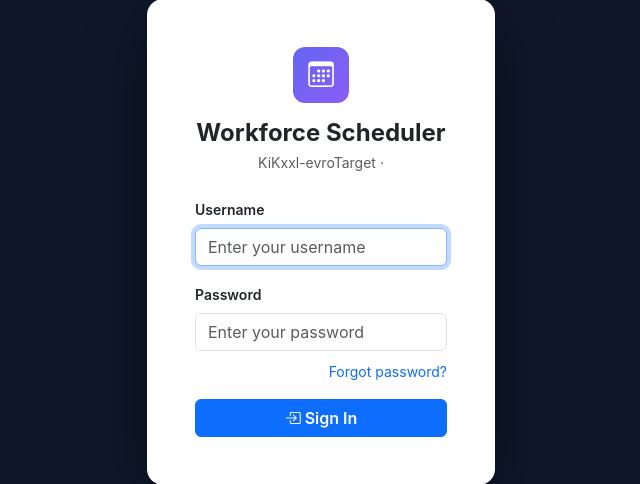
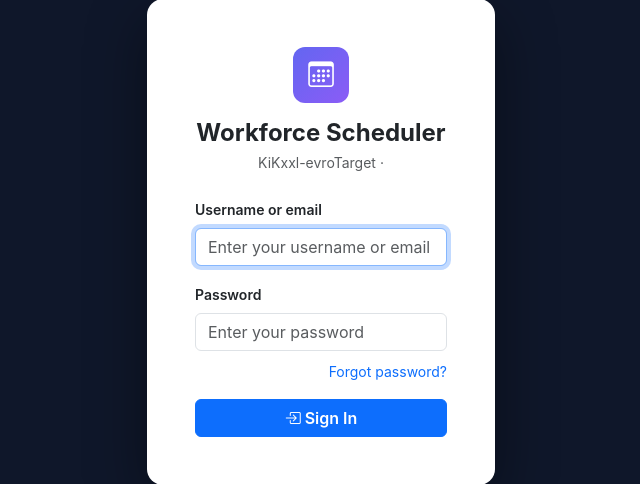
Before and after one commit to besartgrabanica/ai_workforce_scheduler, a Flask app: page /login in a window 1280 px wide. Shown: the part 110-594 px from the top of the page, without its empty margins (319-959 px from the left). Run offline with Flask 3, Linux system fonts and the light colour scheme.

Commit message:
Allow login with email as well as username
Accounts already carry an email (used for password reset), so the
login field now matches either identifier — one less thing for users
who forget which one they signed up with.

```diff
--- a/app.py
+++ b/app.py
@@ -707,7 +707,11 @@ def login():
     if request.method == 'POST':
         username = request.form.get('username', '').strip()
         password = request.form.get('password', '')
-        user = IdentityUser.query.filter_by(username=username, is_active=True).first()
+        # Accept either the account's username or its email as the identifier.
+        user = IdentityUser.query.filter(
+            (IdentityUser.username == username) | (IdentityUser.email == username),
+            IdentityUser.is_active,
+        ).first()
         if user and user.check_password(password):
             flask_session['user_id'] = user.id
             flask_session.pop('project', None)  # re-resolve default project on next request
--- a/templates/login.html
+++ b/templates/login.html
@@ -54,9 +54,9 @@
         <form method="POST">
           <input type="hidden" name="next" value="{{ next_url }}">
           <div class="mb-3">
-            <label class="form-label fw-semibold small">{{ _('Username') }}</label>
+            <label class="form-label fw-semibold small">{{ _('Username or email') }}</label>
             <input type="text" name="username" class="form-control" autofocus required
-                   placeholder="{{ _('Enter your username') }}">
+                   placeholder="{{ _('Enter your username or email') }}">
           </div>
           <div class="mb-2">
             <label class="form-label fw-semibold small">{{ _('Password') }}</label>
```
